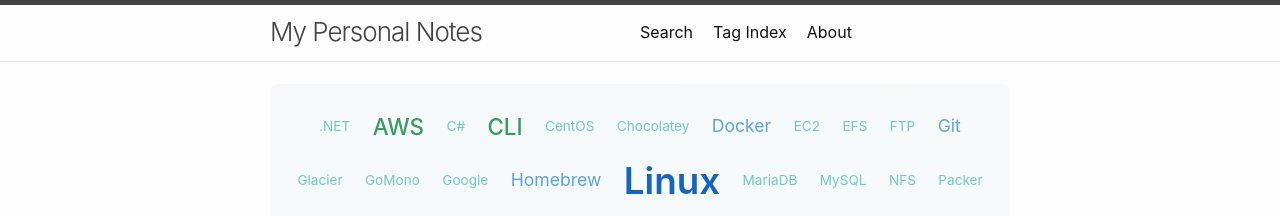
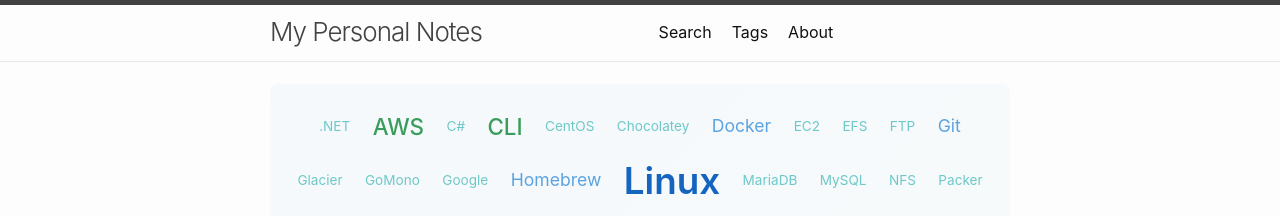
Before and after one commit to danielschwensen/danielschwensen.github.io, a Jekyll site: the page built from tags.html, in a window 1280 px wide and 900 px high. Shown: the top 216 px of the window. Built offline with Jekyll 4.4.1, drawn with Linux system fonts in a browser that asks for light colours.

Commit message:
chore: Update tags page title from 'Tag Index' to 'Tags'.

```diff
--- a/tags.html
+++ b/tags.html
@@ -1,6 +1,6 @@
 ---
 layout: page
-title: 'Tag Index'
+title: 'Tags'
 show_title: false
 ---
 
```
